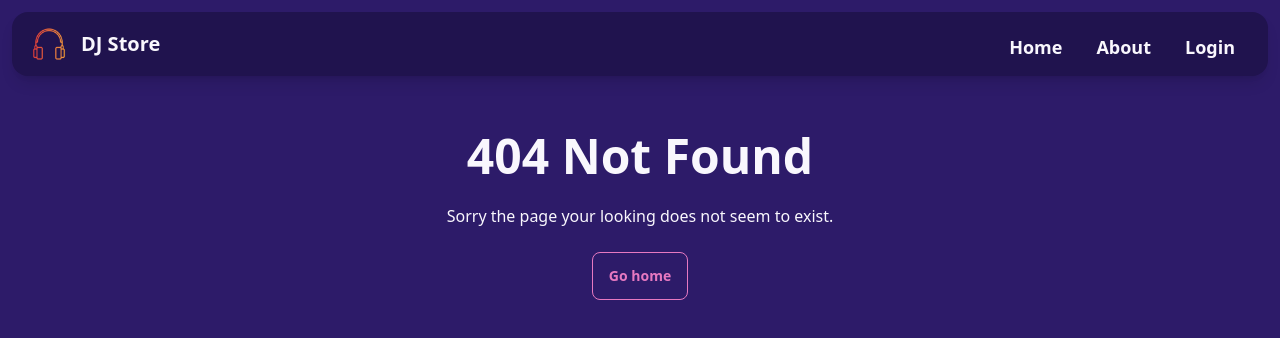
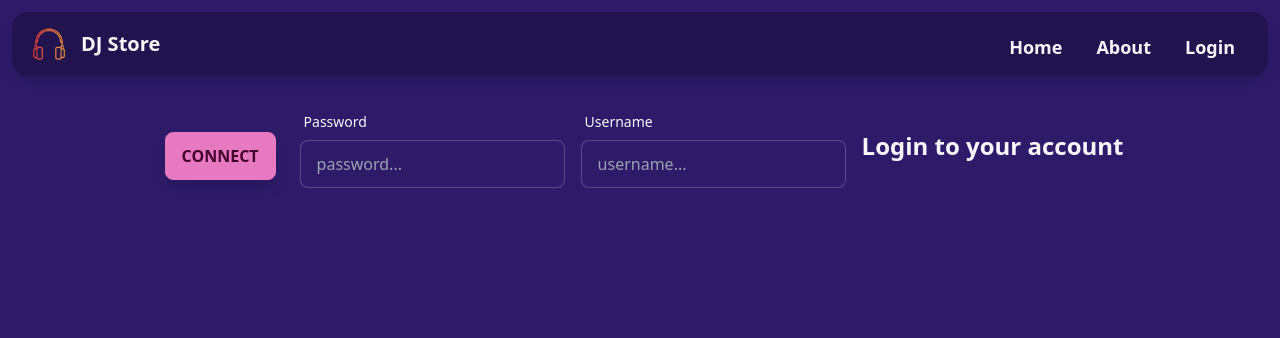
Before and after one commit to LouisDISPA/dj-store, a SvelteKit app in the folder ui/: page /login in a window 1280 px wide. Before the commit this address had no page. Shown: the top 338 px of the page. Built offline with nearby package versions, Linux system fonts and the light colour scheme.

Commit message:
Add login page

```diff
--- /dev/null
+++ b/ui/src/lib/TextInput.svelte
@@ -0,0 +1,13 @@
+<script lang="ts">
+	export let label: string | undefined = undefined;
+	export let placeholder: string | undefined = label ? label.toLowerCase() + '...' : undefined;
+</script>
+
+<div class="form-control">
+	{#if label}
+		<div class="label">
+			<span class="label-text">{label}</span>
+		</div>
+	{/if}
+	<input type="text" {placeholder} class="input input-bordered" />
+</div>
--- /dev/null
+++ b/ui/src/routes/login/+page.svelte
@@ -0,0 +1,17 @@
+<script>
+	import Button from '$lib/Button.svelte';
+	import TextInput from '$lib/TextInput.svelte';
+</script>
+
+<div class="hero">
+	<div class="hero-content flex-col lg:flex-row-reverse">
+		<div class="text-center lg:text-left my-3">
+			<h1 class="text-2xl font-bold">Login to your account</h1>
+		</div>
+		<TextInput label="Username" />
+		<TextInput label="Password" />
+		<div class="mt-5">
+			<Button label="Connect" />
+		</div>
+	</div>
+</div>
```
